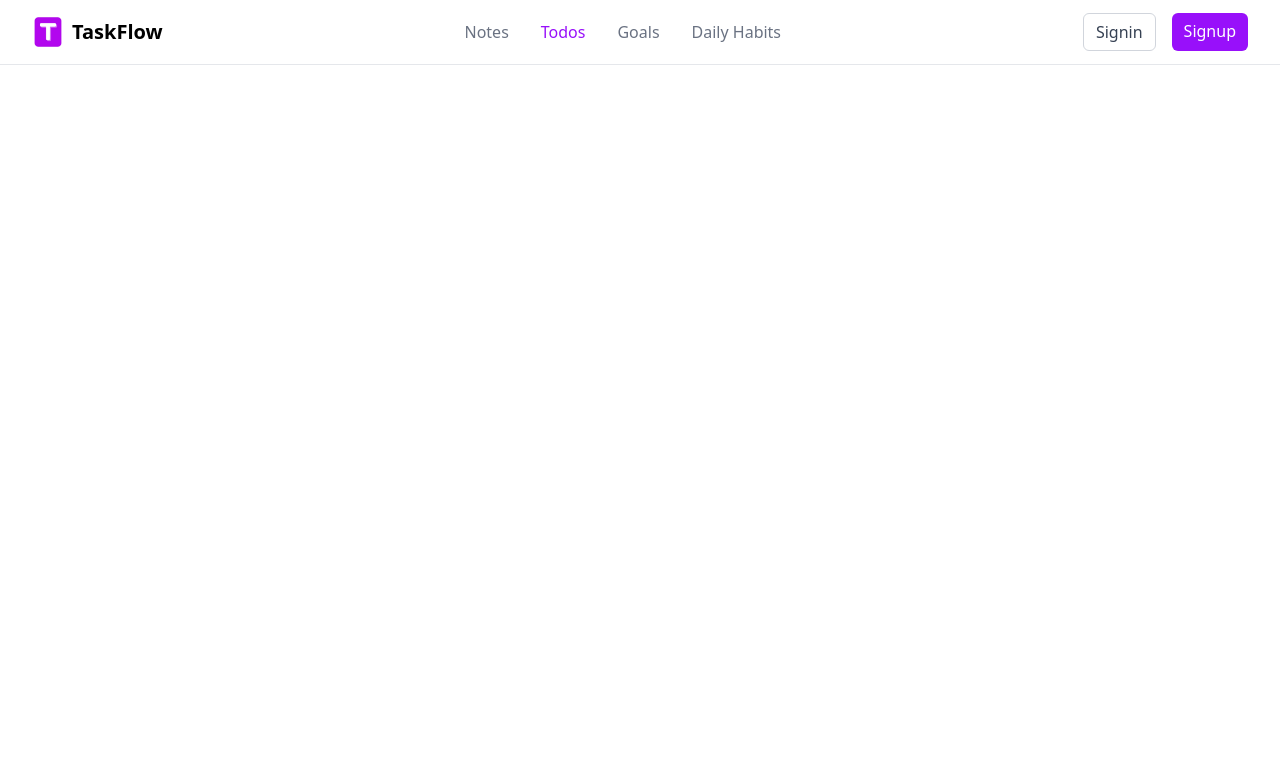
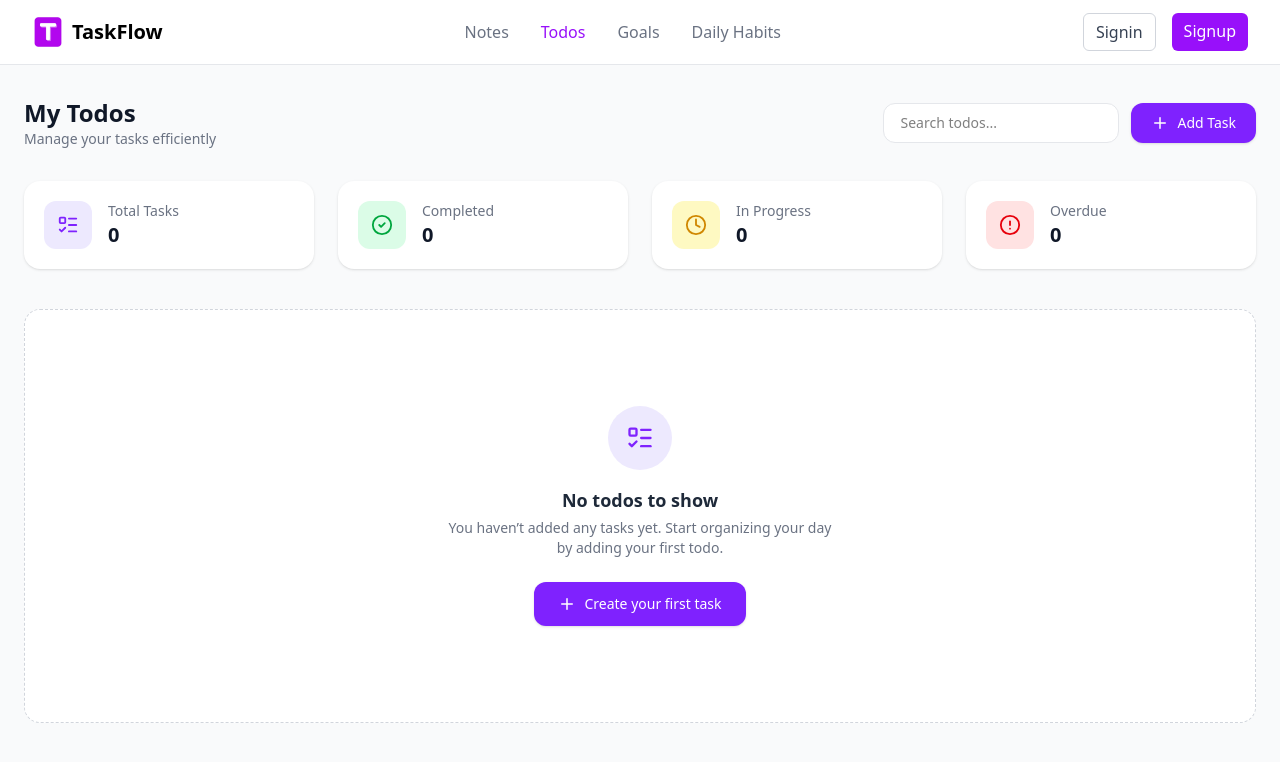
Before and after one commit to user2982024/Tracker_App, a React (Vite) app in the folder Frontend/: page /todos in a window 1280 px wide. Shown: the top 762 px of the page. Built offline with nearby package versions, Linux system fonts and the light colour scheme.

Commit message:
UI updated!

```diff
--- a/Frontend/package.json
+++ b/Frontend/package.json
@@ -11,6 +11,7 @@
   },
   "dependencies": {
     "@tailwindcss/vite": "^4.1.18",
+    "lucide-react": "^0.562.0",
     "react": "^19.2.0",
     "react-dom": "^19.2.0",
     "react-hot-toast": "^2.6.0",
--- a/Frontend/src/App.jsx
+++ b/Frontend/src/App.jsx
@@ -3,6 +3,8 @@ import Navbar from './components/Navbar';
 import LandingPage  from './components/LandingPage';
 import Signup from './components/SignUp';
 import Signin from './components/SignIn';
+import Notes from './components/Notes';
+import Todos from './components/Todos';
 
 const App = () => {
   return (
@@ -13,6 +15,8 @@ const App = () => {
         <Route path="/" element={<LandingPage />}/>
         <Route path="/signup" element={<Signup />}/>
         <Route path="/signin" element={<Signin />}/>
+        <Route path="/notes" element={<Notes />}/>
+        <Route path="/todos" element={<Todos />}/>
       </Routes>
     </div>
   )
--- /dev/null
+++ b/Frontend/src/components/Notes.jsx
@@ -0,0 +1,45 @@
+import React from "react";
+import { Plus, StickyNote } from "lucide-react";
+
+const Notes = () => {
+  const notes = []; // empty state for now
+
+  return (
+    <section className="min-h-screen bg-gray-50 px-6 py-8">
+      {/* Header */}
+      <div className="flex flex-col gap-4 sm:flex-row sm:items-center sm:justify-between mb-8">
+        <div>
+          <h1 className="text-2xl font-semibold text-gray-900">All Notes</h1>
+          <p className="text-sm text-gray-500">{notes.length} notes in total</p>
+        </div>
+
+        <button className="inline-flex items-center gap-2 rounded-xl bg-violet-600 px-5 py-2.5 text-sm font-medium text-white shadow hover:bg-violet-700 transition">
+          <Plus size={18} />
+          Add Note
+        </button>
+      </div>
+
+      {/* Empty State */}
+      {notes.length === 0 && (
+        <div className="flex flex-col items-center justify-center rounded-2xl border border-dashed border-gray-300 bg-white py-24 text-center">
+          <div className="flex h-16 w-16 items-center justify-center rounded-full bg-violet-100 mb-4">
+            <StickyNote className="text-violet-600" size={28} />
+          </div>
+
+          <h2 className="text-lg font-semibold text-gray-800">No notes to show</h2>
+          <p className="mt-1 max-w-sm text-sm text-gray-500">
+            You haven’t created any notes yet. Start capturing your ideas,
+            tasks, or thoughts by adding your first note.
+          </p>
+
+          <button className="mt-6 inline-flex items-center gap-2 rounded-xl bg-violet-600 px-6 py-3 text-sm font-medium text-white shadow hover:bg-violet-700 transition">
+            <Plus size={18} />
+            Create your first note
+          </button>
+        </div>
+      )}
+    </section>
+  );
+};
+
+export default Notes;
--- /dev/null
+++ b/Frontend/src/components/Todos.jsx
@@ -0,0 +1,119 @@
+import React from "react";
+import {
+  Plus,
+  CheckCircle2,
+  Clock,
+  AlertCircle,
+  ListTodo,
+  Trophy,
+} from "lucide-react";
+
+const Todos = () => {
+  const todos = []; // empty state for now
+
+  const stats = {
+    total: 0,
+    completed: 0,
+    inProgress: 0,
+    overdue: 0,
+  };
+
+  return (
+    <section className="min-h-screen bg-gray-50 px-6 py-8">
+      {/* Header */}
+      <div className="flex flex-col gap-4 sm:flex-row sm:items-center sm:justify-between mb-8">
+        <div>
+          <h1 className="text-2xl font-semibold text-gray-900">My Todos</h1>
+          <p className="text-sm text-gray-500">Manage your tasks efficiently</p>
+        </div>
+
+        <div className="flex gap-3">
+          <input
+            type="text"
+            placeholder="Search todos..."
+            className="hidden sm:block rounded-xl border border-gray-200 bg-white px-4 py-2 text-sm focus:outline-none focus:ring-2 focus:ring-violet-500"
+          />
+          <button className="inline-flex items-center gap-2 rounded-xl bg-violet-600 px-5 py-2.5 text-sm font-medium text-white shadow hover:bg-violet-700 transition">
+            <Plus size={18} />
+            Add Task
+          </button>
+        </div>
+      </div>
+
+      {/* Stats */}
+      <div className="grid grid-cols-1 sm:grid-cols-2 lg:grid-cols-4 gap-6 mb-10">
+        <StatCard title="Total Tasks" value={stats.total} icon={ListTodo} color="violet" />
+        <StatCard title="Completed" value={stats.completed} icon={CheckCircle2} color="green" />
+        <StatCard title="In Progress" value={stats.inProgress} icon={Clock} color="yellow" />
+        <StatCard title="Overdue" value={stats.overdue} icon={AlertCircle} color="red" />
+      </div>
+
+      {/* Empty State */}
+      {todos.length === 0 && (
+        <div className="flex flex-col items-center justify-center rounded-2xl border border-dashed border-gray-300 bg-white py-24 text-center">
+          <div className="flex h-16 w-16 items-center justify-center rounded-full bg-violet-100 mb-4">
+            <ListTodo className="text-violet-600" size={28} />
+          </div>
+
+          <h2 className="text-lg font-semibold text-gray-800">No todos to show</h2>
+          <p className="mt-1 max-w-sm text-sm text-gray-500">
+            You haven’t added any tasks yet. Start organizing your day by adding
+            your first todo.
+          </p>
+
+          <button className="mt-6 inline-flex items-center gap-2 rounded-xl bg-violet-600 px-6 py-3 text-sm font-medium text-white shadow hover:bg-violet-700 transition">
+            <Plus size={18} />
+            Create your first task
+          </button>
+        </div>
+      )}
+
+      {/* Motivation Card (visible when todos exist later) */}
+      <div className="mt-12 hidden">
+        <div className="rounded-2xl bg-linear-to-r from-violet-500 to-indigo-500 px-8 py-10 text-white text-center shadow-lg">
+          <div className="flex justify-center mb-4">
+            <Trophy size={32} />
+          </div>
+          <h3 className="text-xl font-semibold">You’re doing great!</h3>
+          <p className="mt-2 text-sm text-violet-100">
+            Keep completing tasks and maintain your productivity streak.
+          </p>
+
+          <div className="mt-6 flex justify-center gap-12">
+            <div>
+              <p className="text-2xl font-bold">0%</p>
+              <p className="text-xs text-violet-200">Completion Rate</p>
+            </div>
+            <div>
+              <p className="text-2xl font-bold">0</p>
+              <p className="text-xs text-violet-200">Day Streak</p>
+            </div>
+          </div>
+        </div>
+      </div>
+    </section>
+  );
+};
+
+const StatCard = ({ title, value, icon: Icon, color }) => {
+  const colors = {
+    violet: "bg-violet-100 text-violet-600",
+    green: "bg-green-100 text-green-600",
+    yellow: "bg-yellow-100 text-yellow-600",
+    red: "bg-red-100 text-red-600",
+  };
+
+  return (
+    <div className="flex items-center gap-4 rounded-2xl bg-white p-5 shadow-sm">
+      <div className={`flex h-12 w-12 items-center justify-center rounded-xl ${colors[color]}`}>
+        <Icon size={22} />
+      </div>
+      <div>
+        <p className="text-sm text-gray-500">{title}</p>
+        <p className="text-xl font-semibold text-gray-900">{value}</p>
+      </div>
+    </div>
+  );
+};
+
+export default Todos;
```
Also changed, not shown: 1 other file (tests, documents, lock files or other folders).
